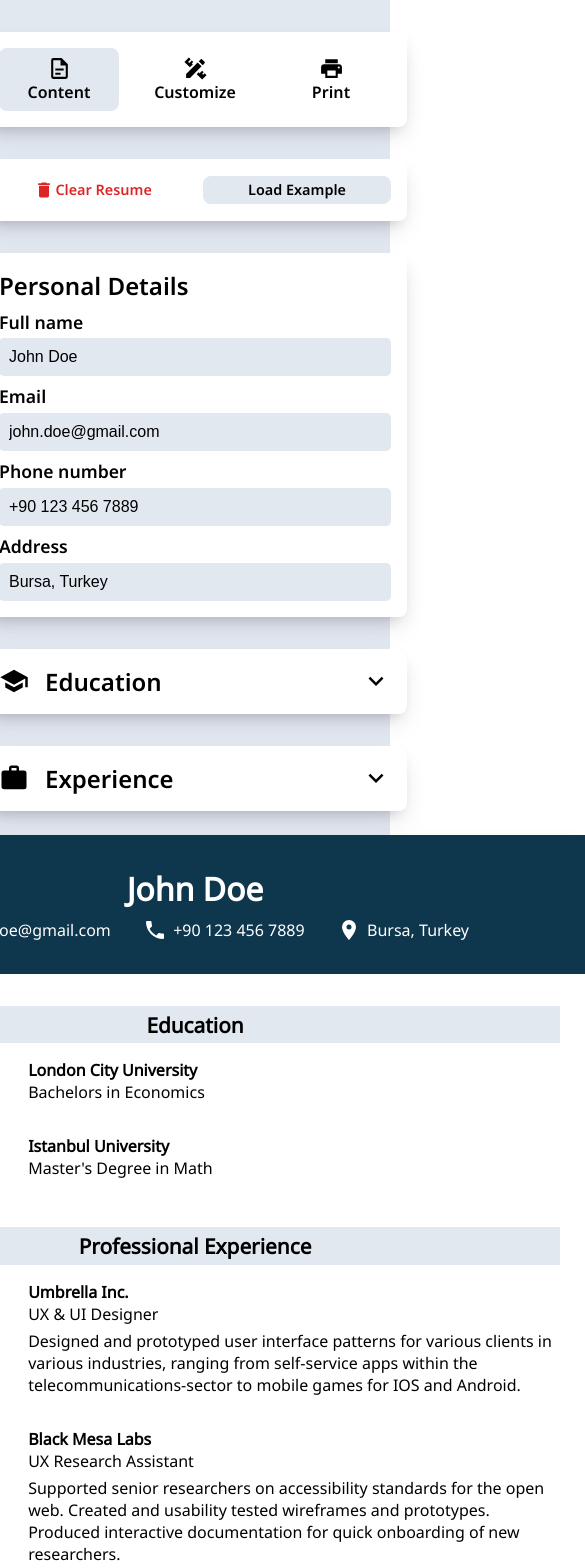
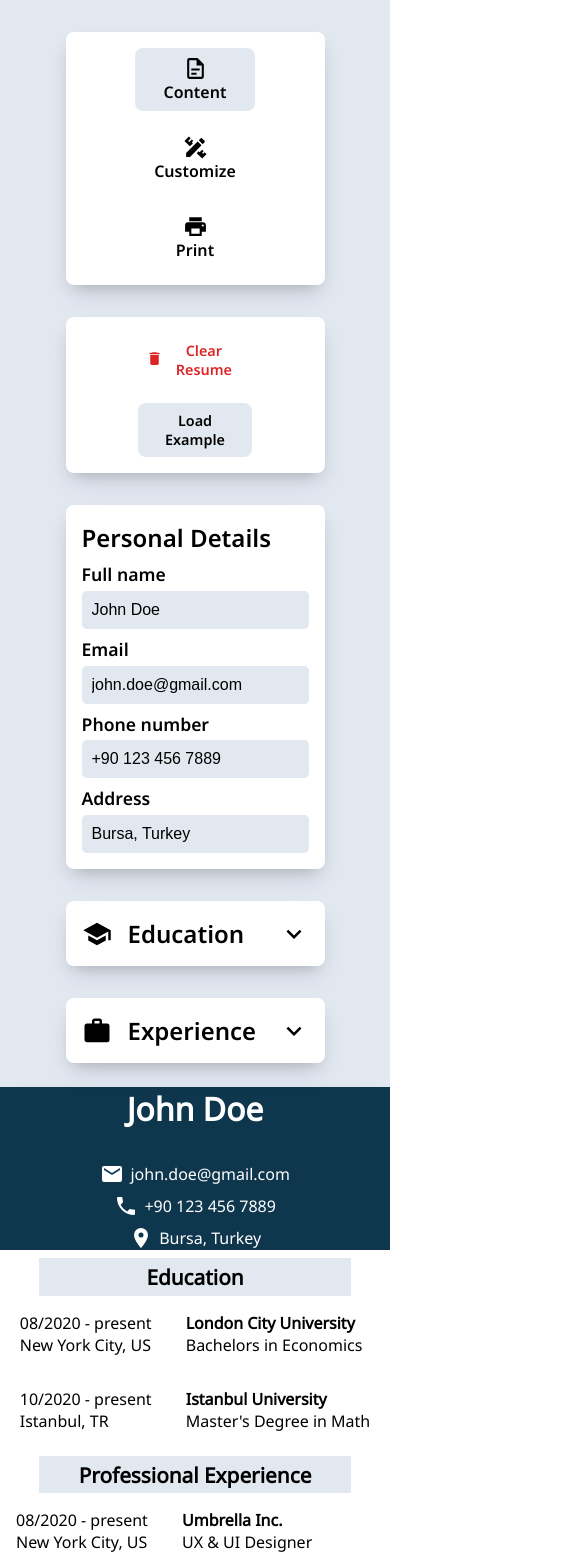
Before and after one commit to myinan/cv-app-react, a React (Vite) app: page / in a window 390 px wide. Shown: the top 1568 px of the page, 585 px wide, since content can reach past the window. Built offline with nearby package versions, Linux system fonts and the light colour scheme.

Commit message:
Add @media rules for below 820px width

```diff
--- a/src/index.css
+++ b/src/index.css
@@ -32,4 +32,85 @@
 }
 
 @media only screen and (max-width: 820px) {
+  .app {
+    padding: 32px 0px 0px 0px !important;
+  }
+  .edit-section .customize-container {
+    flex-direction: column;
+  }
+
+  .edit-section .template-loader {
+    flex-direction: column;
+  }
+
+  .edit-section .template-loader button {
+    padding: 0.5rem;
+  }
+
+  .edit-section .change-layout-container {
+    justify-content: center;
+    align-items: center;
+  }
+
+  .edit-section .change-layout-container .layout-buttons-container {
+    justify-content: center;
+    align-items: center;
+  }
+
+  .edit-section .change-font-container {
+    justify-content: center;
+    align-items: center;
+  }
+
+  .resume-container {
+    width: 100%;
+  }
+
+  .resume-container .personal-info {
+    gap: 2rem !important;
+    padding: 0 !important;
+    width: 100% !important;
+    flex-grow: 0 !important;
+  }
+
+  .resume-container .personal-info .contact-info {
+    flex-direction: column;
+    gap: 0.5rem !important;
+  }
+
+  .resume-container .education-info,
+  .resume-container .experience-info {
+    justify-items: center !important;
+    margin: 0rem !important;
+    margin-top: 0.5rem !important;
+  }
+
+  .education-info h1,
+  .experience-info h1 {
+    width: 80%;
+  }
+
+  .education-instances-container,
+  .experience-instances-container {
+    margin: 1rem !important;
+  }
+
+  .education-instance-resume,
+  .experience-instance-resume {
+    grid-template-columns: auto 1fr;
+    gap: 1rem !important;
+  }
 }
+
+@media only screen and (max-width: 600px) {
+  .edit-section
+    .change-layout-container
+    .layout-buttons-container
+    button:nth-child(2),
+  .edit-section
+    .change-layout-container
+    .layout-buttons-container
+    button:nth-child(3) {
+    display: none;
+  }
+}
```
